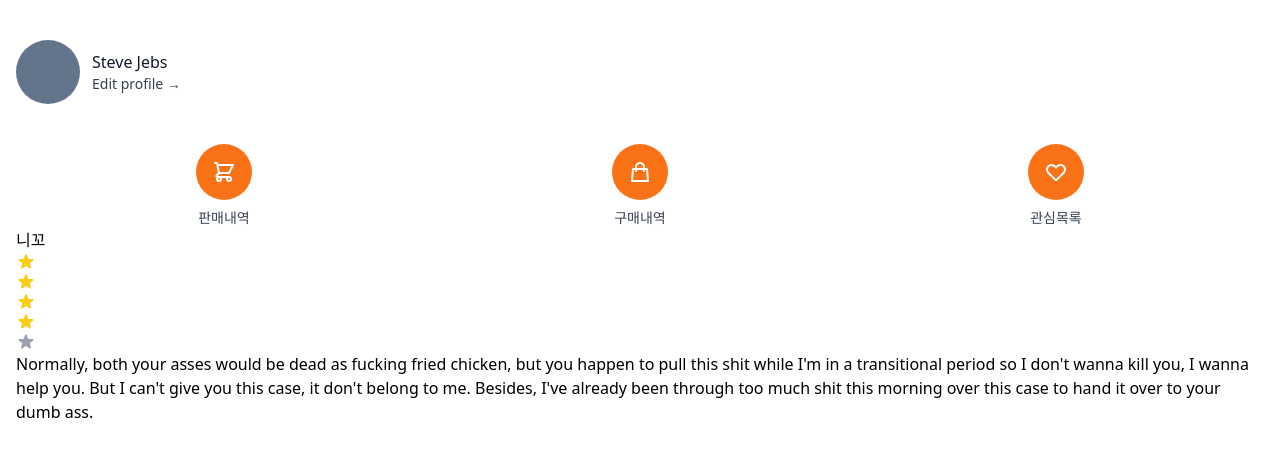
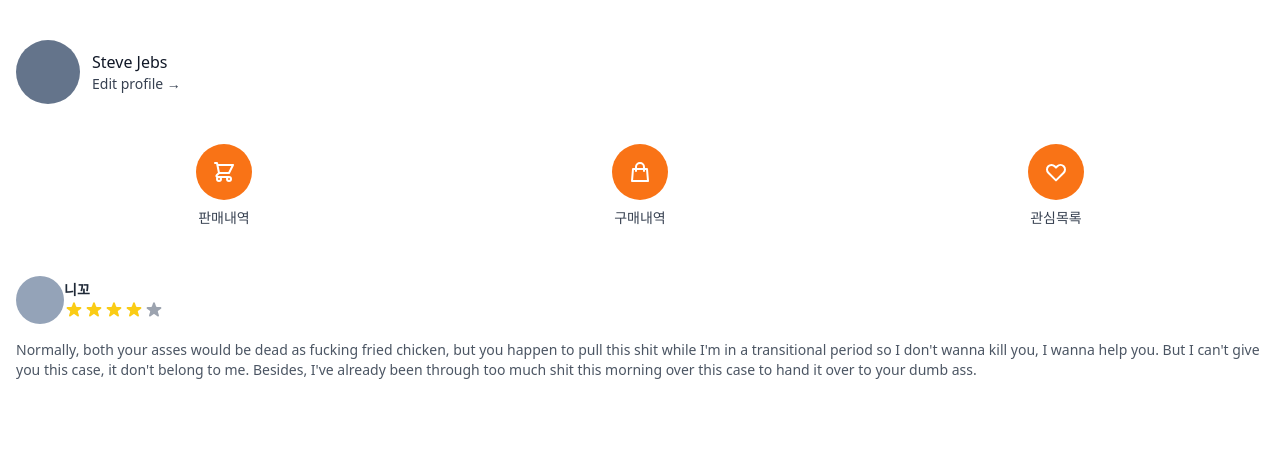
Before and after one commit to blkluv/next_carrot_market, a Next.js app: page /profile in a window 1280 px wide. Shown: the top 456 px of the page. Built offline with nearby package versions, Linux system fonts and the light colour scheme.

Commit message:
코멘트 사용자 프로필, 코멘트 텍스트 내용 css 추가

```diff
--- a/src/pages/profile.tsx
+++ b/src/pages/profile.tsx
@@ -75,12 +75,12 @@ const Profile: NextPage = () => {
           </span>
         </div>
       </div>
-      <div>
-        <div>
-          <div />
+      <div className="mt-12">
+        <div className="flex items-center space-ax-4">
+          <div className="w-12 h-12 rounded-full bg-slate-400" />
           <div>
-            <h4>니꼬</h4>
-            <div>
+            <h4 className="text-sm font-bold text-gray-800">니꼬</h4>
+            <div className="flex items-center">
               <svg
                 className="w-5 h-5 text-yellow-400"
                 xmlns="http://www.w3.org/2000/svg"
@@ -129,7 +129,7 @@ const Profile: NextPage = () => {
             </div>
           </div>
         </div>
-        <div>
+        <div className="mt-4 text-sm text-gray-600">
           <p>
             Normally, both your asses would be dead as fucking fried chicken,
             but you happen to pull this shit while I&apos;m in a transitional
```
